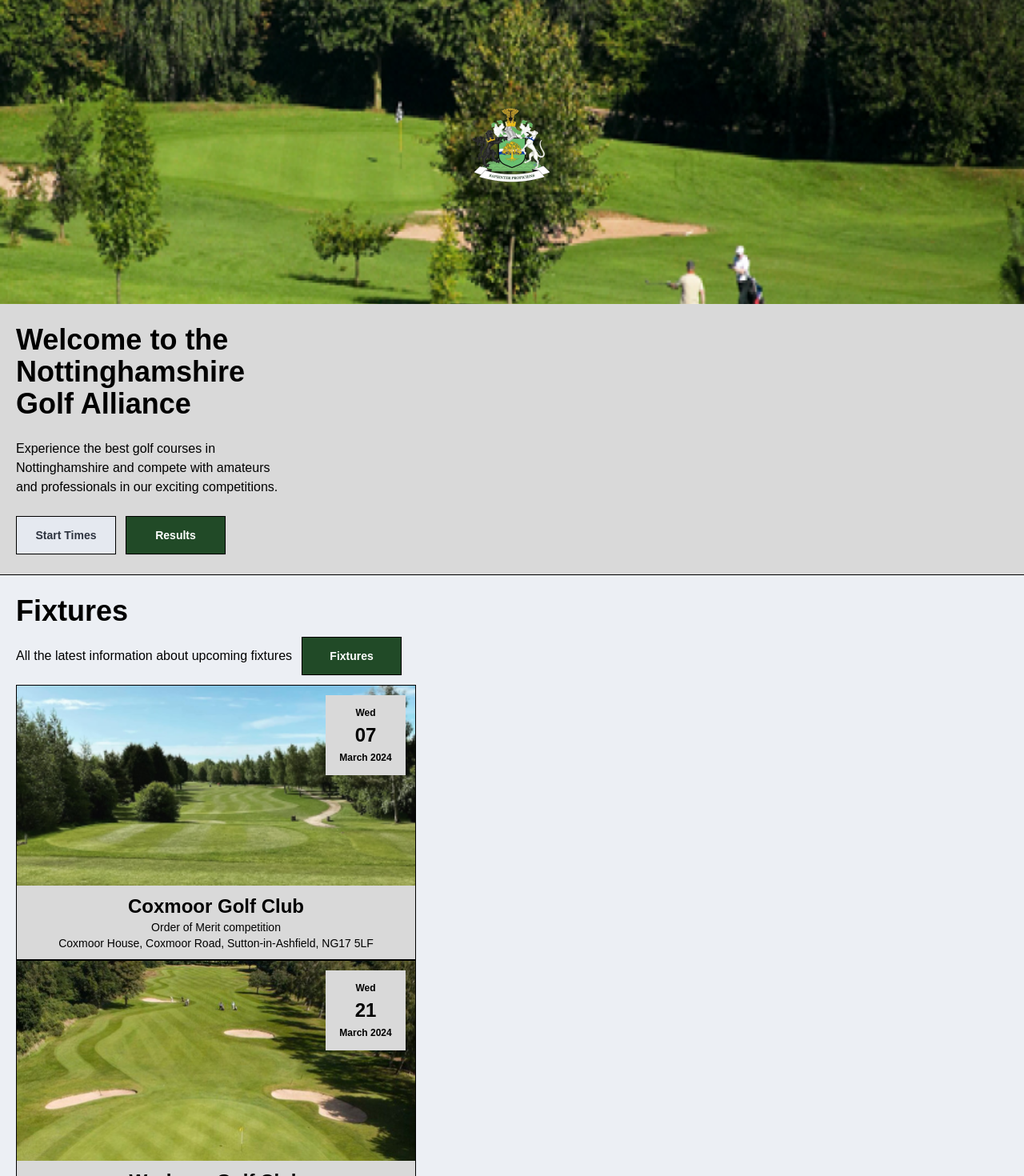
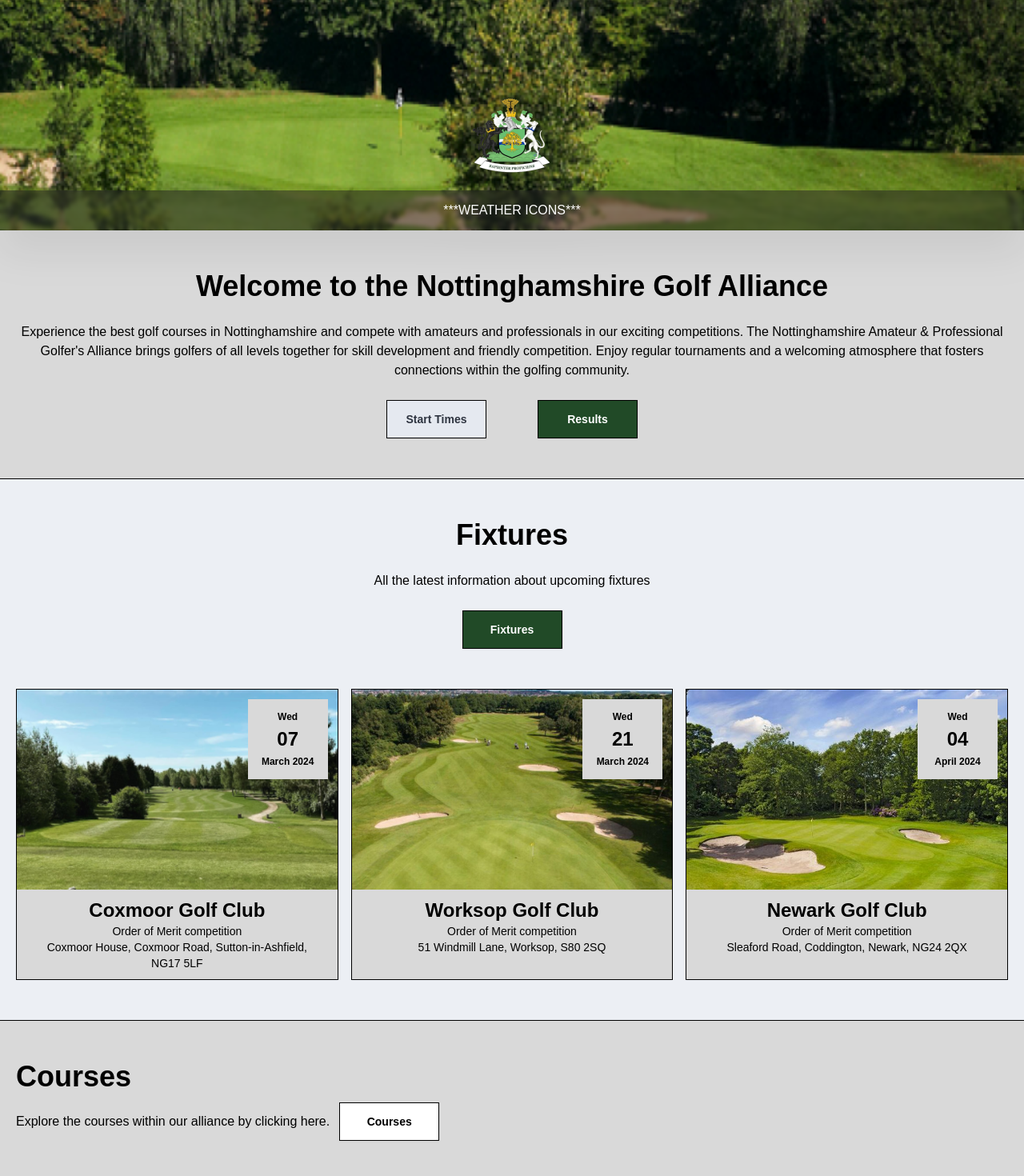
Before and after one commit to KaineBinch/NottinghamshireAlliance, a React (Vite) app: page / in a window 1280 px wide. Shown: the part 140-1610 px from the top of the page at 80% size. Built offline with nearby package versions, Linux system fonts and the light colour scheme.

Commit message:
feat: navbar implemented, abstracted sections into components, text changes

```diff
--- a/src/pages/homePage.jsx
+++ b/src/pages/homePage.jsx
@@ -1,16 +1,16 @@
 import image from "../assets/homeTopImage.jpg";
-import Navbar from "../components/nav/navbar";
 import logo from "../assets/Logo.png";
-import FixtureCard from "../components/fixtureCard.jsx";
-import { clubs } from "../constants/golfClubs";
 import MobFoot from "../components/mobileFooter.jsx";
+import OOMSection from "../components/homepage/oomSection.jsx";
+import CoursesSection from "../components/homepage/coursesSection.jsx";
+import FixturesSection from "../components/homepage/fixturesSection.jsx";
 
 const HomePage = () => {
   return (
     <>
       <div className="flex flex-col w-screen">
         <div
-          className="place-items-center top-0 h-[65svh] w-full "
+          className="mt-[58px] w-full "
           style={{
             backgroundImage: `url(${image})`,
             backgroundRepeat: "no-repeat",
@@ -18,108 +18,48 @@ const HomePage = () => {
             backgroundPosition: "center",
           }}
         >
+          <div className="flex justify-center h-[40svh] items-end pb-5">
+            <img src={logo} className="max-w-[100px] max-h-[100px]" />
+          </div>
           <div className="flex place-content-center h-[50px] w-auto z-10 bg-[#222222] bg-opacity-50 backdrop-blur-[2.75px] drop-shadow-2xl">
             <div className="flex text-white items-center justify-center">
-              WEATHER ICONS
+              ***WEATHER ICONS***
             </div>
-          </div>
-          <Navbar />
-          <div className="flex justify-center h-[40svh] items-end">
-            <img src={logo} className="max-w-[100px] max-h-[100px]" />
           </div>
         </div>
         <div>
-          <div className="text-start bg-[#D9D9D9] ">
-            <div className="text-start">
-              <div className="max-w-md text-black pl-5 pr-24 py-[25px]">
-                <h1 className="text-4xl font-semibold">
-                  Welcome to the Nottinghamshire Golf Alliance
-                </h1>
-                <p className="py-6">
-                  Experience the best golf courses in Nottinghamshire and
-                  compete with amateurs and professionals in our exciting
-                  competitions.
+          <div className="bg-[#D9D9D9]">
+            <div className="text-center text-black px-5 py-[50px]">
+              <h1>Welcome to the Nottinghamshire Golf Alliance</h1>
+              <p className="py-[25px]">
+                Experience the best golf courses in Nottinghamshire and compete
+                with amateurs and professionals in our exciting competitions.
+                The Nottinghamshire Amateur & Professional Golfer{"'"}s Alliance
+                brings golfers of all levels together for skill development and
+                friendly competition. Enjoy regular tournaments and a welcoming
+                atmosphere that fosters connections within the golfing
+                community.
               </p>
-
               <a
-                  className="btn rounded-none w-[125px] border-black"
+                className="btn rounded-none mr-8 w-[125px] border-black"
                 href="/#/starttimes"
               >
                 Start Times
               </a>
               <a
-                  className="btn rounded-none ml-3 w-[125px] border-black text-white bg-[#214A27]"
+                className="btn rounded-none ml-8 w-[125px] border-black text-white bg-[#214A27]"
                 href="/#/results"
               >
                 Results
               </a>
             </div>
           </div>
-          </div>
           <hr className="border-black" />
-          <div className="text-start mx-5 py-[25px] text-black">
-            <h1 className="text-4xl font-semibold ">Fixtures</h1>
-            <div className="flex items-center">
-              <p className="py-6">
-                All the latest information about upcoming fixtures
-              </p>
-              <a
-                className="btn rounded-none ml-3 w-[125px] border-black text-white bg-[#214A27]"
-                href="/#/fixtures"
-              >
-                Fixtures
-              </a>
-            </div>
-            {clubs
-              .filter((club, index) => index < 3)
-              .map((club, i) => (
-                <FixtureCard
-                  className=""
-                  key={i}
-                  name={club.name}
-                  address={club.address}
-                  courseImage={club.courseImage}
-                  comp={club.comp}
-                  dayName={club.dayName}
-                  day={club.day}
-                  month={club.month}
-                  year={club.year}
-                />
-              ))}
-          </div>
+          <FixturesSection />
           <hr className="border-black" />
-          <div className="bg-[#D9D9D9]">
-            <div className="text-start mx-5 py-[25px] text-black">
-              <h1 className="text-4xl font-semibold ">Courses</h1>
-              <div className="flex items-center">
-                <p className="py-6">
-                  Explore the courses within our alliance by clicking here.
-                </p>
-                <a
-                  className="btn rounded-none ml-3 w-[125px] border-black text-black bg-white"
-                  href="/#/courses"
-                >
-                  Courses
-                </a>
-              </div>
-            </div>
-          </div>
+          <CoursesSection />
           <hr className="border-black" />
-          <div>
-            <div className="flex items-center text-start mx-5 py-[25px] text-black">
-              <h1 className="text-4xl font-semibold ">
-                Order Of Merit Standings
-              </h1>
-              <div className="">
-                <a
-                  className="btn rounded-none w-[125px] border-black text-white bg-[#214A27]"
-                  href="/#/results"
-                >
-                  Results
-                </a>
-              </div>
-            </div>
-          </div>
+          <OOMSection />
           <hr className="border-black" />
           <MobFoot />
         </div>
```
Lines whose indentation alone changed are shown as unchanged.
